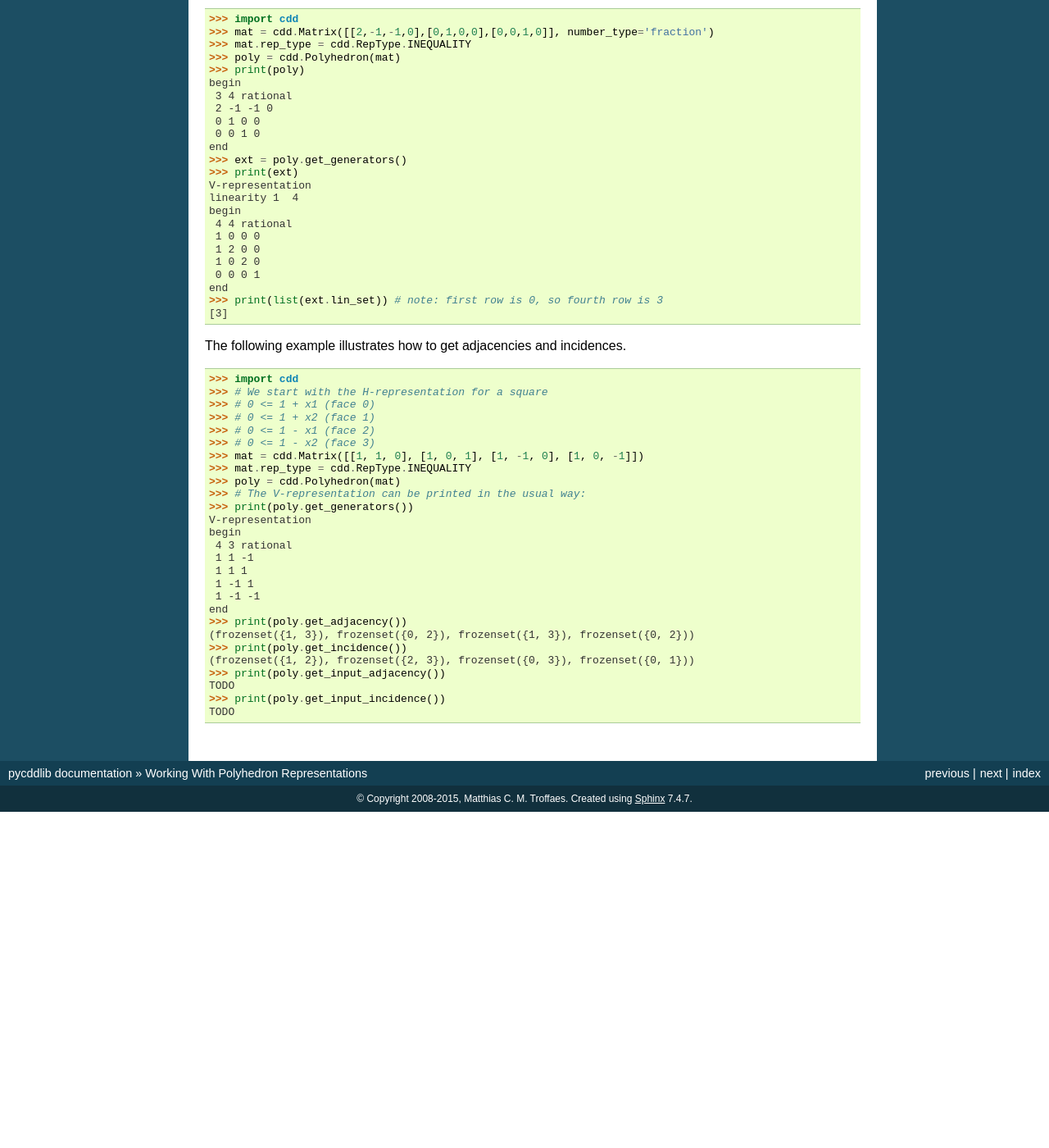
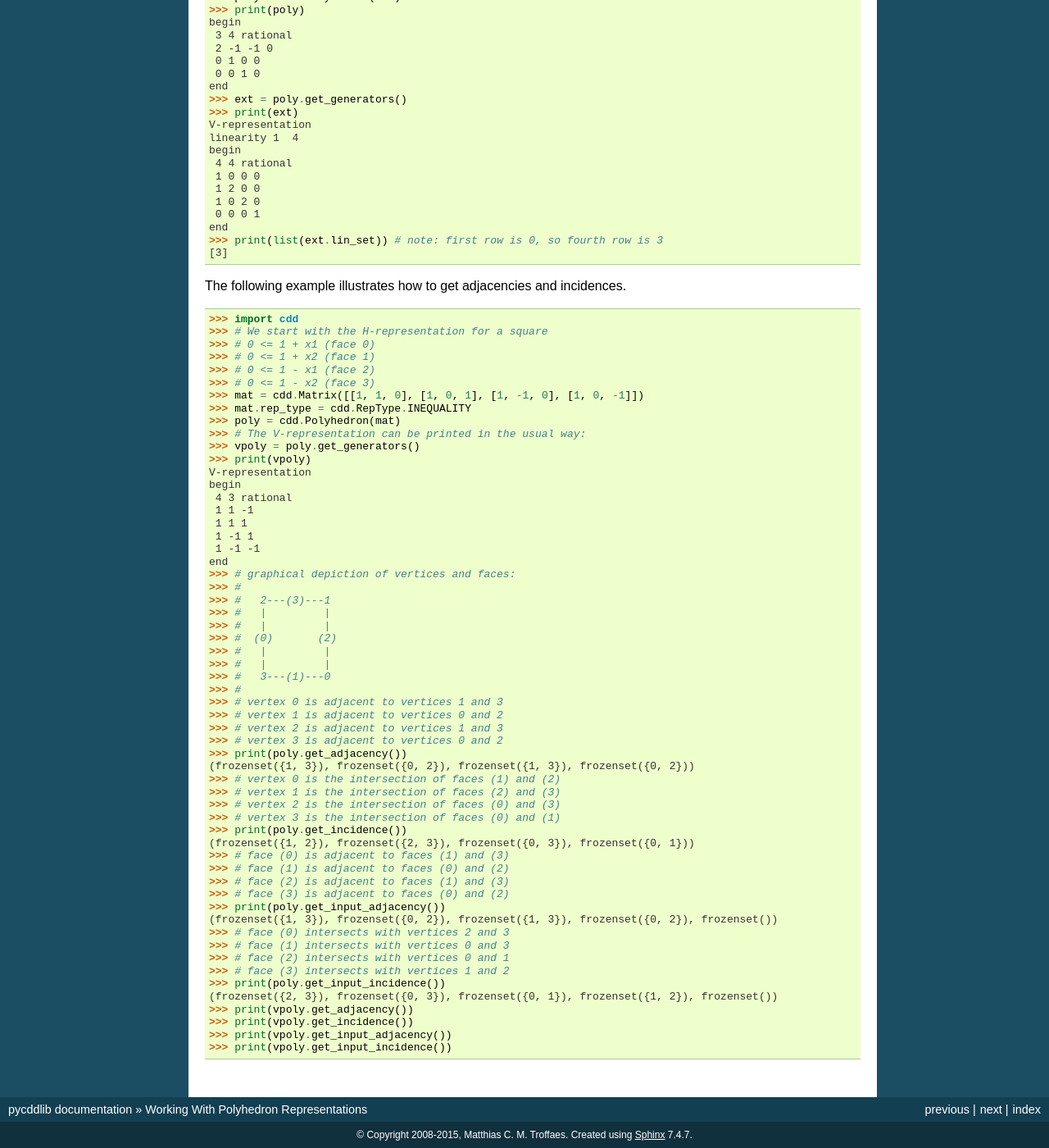
Before and after one commit to mcmtroffaes/pycddlib, a Sphinx documentation site: the page built from docs/polyhedron.rst, in a window 1280 px wide and 1400 px high, scrolled down 1661 px. Shown: the whole window at 82% size. Built offline with Sphinx 7.4.7, drawn with Linux system fonts in a browser that asks for light colours; formulas are drawn with MathJax 3; before the commit the page ends 2651 px from its top, so only the background shows below that; some of the changed text lies outside the part shown.

Commit message:
More testing.

```diff
--- a/docs/polyhedron.rst
+++ b/docs/polyhedron.rst
@@ -74,7 +68,8 @@ Methods and Attributes
         :returns: Incidence list.
         :rtype: :class:`tuple`
 
-        TODO
+        The incidence of a polyhedron in the H-representation is the
+        list of sets of faces which make up each vertex (by intersection).
 
 .. method:: Polyhedron.get_input_incidence()
 
@@ -83,7 +78,8 @@ Methods and Attributes
         :returns: Input incidence list.
         :rtype: :class:`tuple`
 
-	TODO
+        The input incidence of a polyhedron in the H-representation is the
+        list of sets of vertices that make up each face (by convex hull).
 
 .. attribute:: Polyhedron.rep_type
 
@@ -137,7 +133,8 @@ The following example illustrates how to get adjacencies and incidences.
 >>> mat.rep_type = cdd.RepType.INEQUALITY
 >>> poly = cdd.Polyhedron(mat)
 >>> # The V-representation can be printed in the usual way:
->>> print(poly.get_generators())
+>>> vpoly = poly.get_generators()
+>>> print(vpoly)
 V-representation
 begin
  4 3 rational
@@ -146,11 +143,41 @@ begin
  1 -1 1
  1 -1 -1
 end
+>>> # graphical depiction of vertices and faces:
+>>> #
+>>> #   2---(3)---1
+>>> #   |         |
+>>> #   |         |
+>>> #  (0)       (2)
+>>> #   |         |
+>>> #   |         |
+>>> #   3---(1)---0
+>>> #
+>>> # vertex 0 is adjacent to vertices 1 and 3
+>>> # vertex 1 is adjacent to vertices 0 and 2
+>>> # vertex 2 is adjacent to vertices 1 and 3
+>>> # vertex 3 is adjacent to vertices 0 and 2
 >>> print(poly.get_adjacency())
 (frozenset({1, 3}), frozenset({0, 2}), frozenset({1, 3}), frozenset({0, 2}))
+>>> # vertex 0 is the intersection of faces (1) and (2)
+>>> # vertex 1 is the intersection of faces (2) and (3)
+>>> # vertex 2 is the intersection of faces (0) and (3)
+>>> # vertex 3 is the intersection of faces (0) and (1)
 >>> print(poly.get_incidence())
 (frozenset({1, 2}), frozenset({2, 3}), frozenset({0, 3}), frozenset({0, 1}))
+>>> # face (0) is adjacent to faces (1) and (3)
+>>> # face (1) is adjacent to faces (0) and (2)
+>>> # face (2) is adjacent to faces (1) and (3)
+>>> # face (3) is adjacent to faces (0) and (2)
 >>> print(poly.get_input_adjacency())
-TODO
+(frozenset({1, 3}), frozenset({0, 2}), frozenset({1, 3}), frozenset({0, 2}), frozenset())
+>>> # face (0) intersects with vertices 2 and 3
+>>> # face (1) intersects with vertices 0 and 3
+>>> # face (2) intersects with vertices 0 and 1
+>>> # face (3) intersects with vertices 1 and 2
 >>> print(poly.get_input_incidence())
-TODO
+(frozenset({2, 3}), frozenset({0, 3}), frozenset({0, 1}), frozenset({1, 2}), frozenset())
+>>> print(vpoly.get_adjacency())
+>>> print(vpoly.get_incidence())
+>>> print(vpoly.get_input_adjacency())
+>>> print(vpoly.get_input_incidence())
```
Also changed, not shown: other parts of docs/polyhedron.rst (+0 -6 lines).
